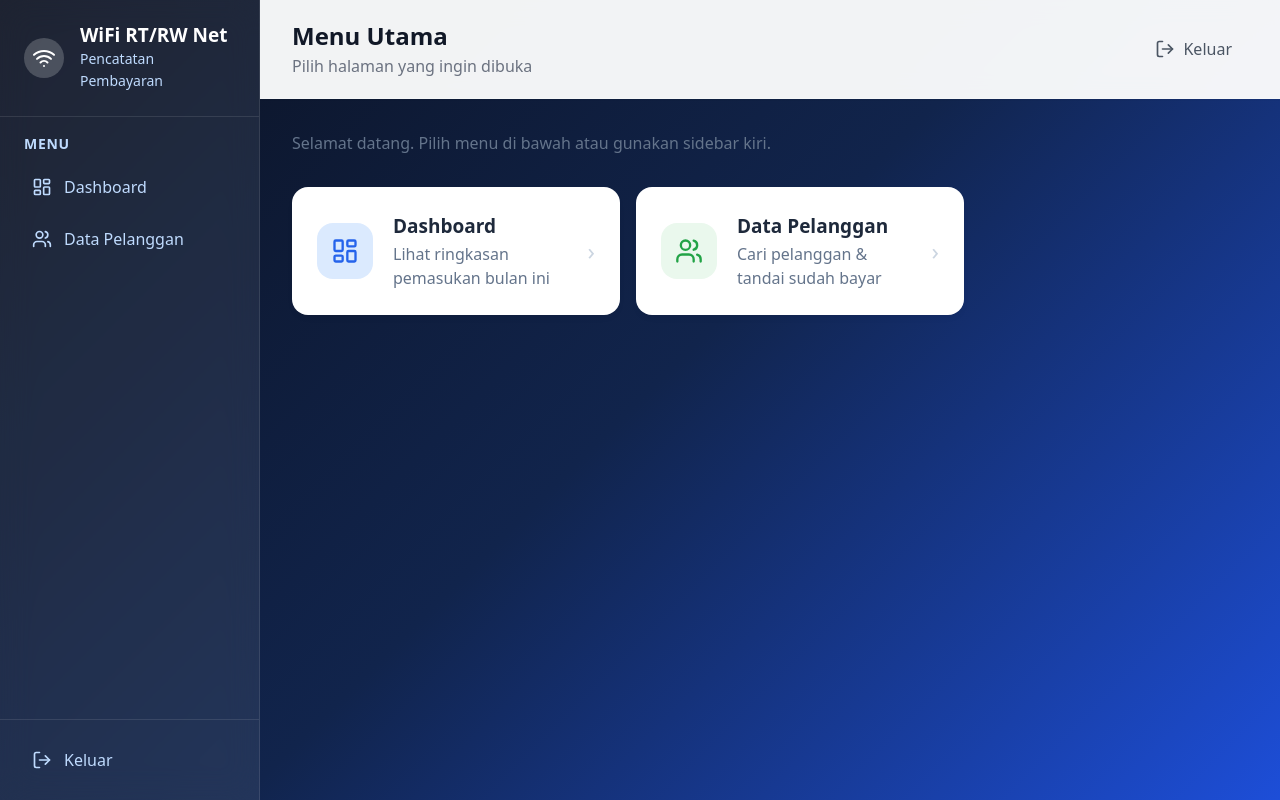
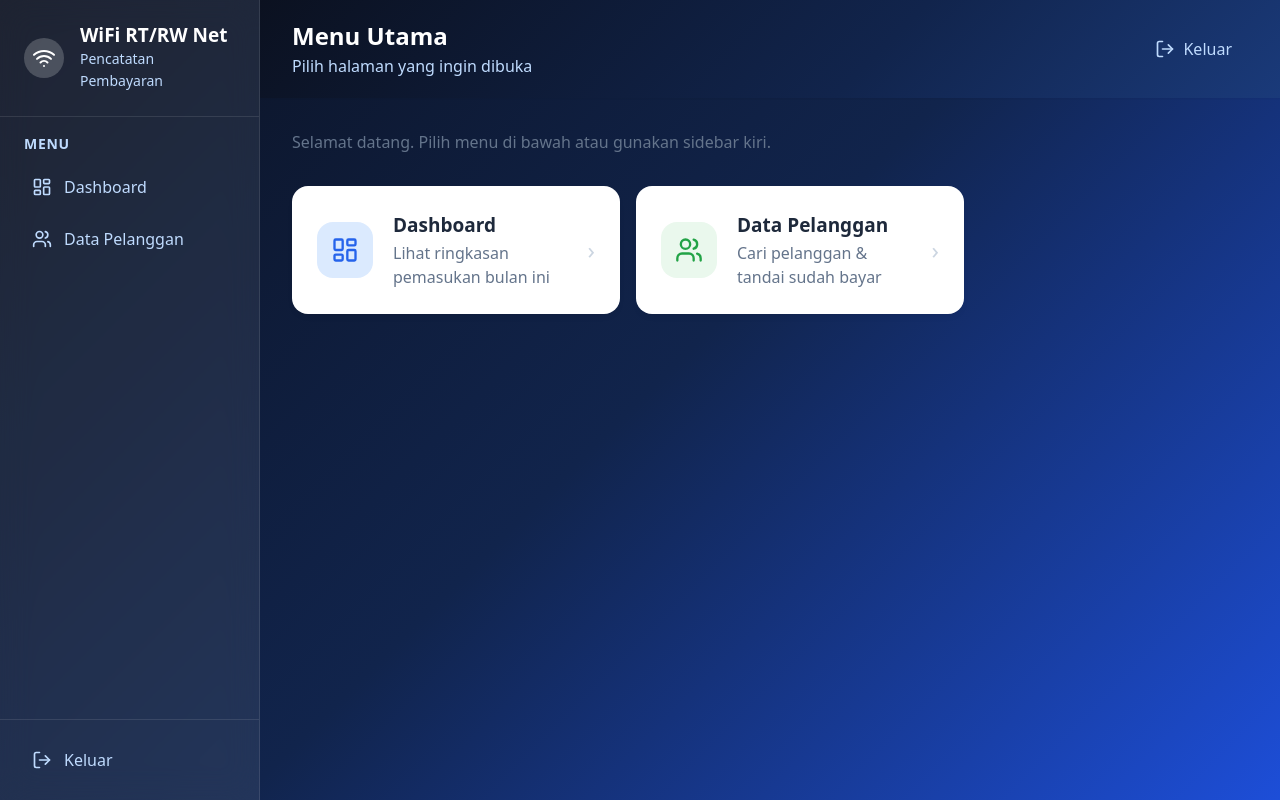
Before and after one commit to farhanmualif/simple-customer-manajement, a Next.js app: page /menu in a window 1280 px wide. Built offline with nearby package versions, Linux system fonts and the light colour scheme.

Commit message:
feat: topbar warna navy matching sidebar + tombol lihat selengkapnya di 2 tabel

```diff
--- a/app/dashboard/page.tsx
+++ b/app/dashboard/page.tsx
@@ -54,20 +54,20 @@ function PeriodeNav({
   bulan: number; tahun: number; onChange: (b: number, t: number) => void;
 }) {
   return (
-    <div className="flex items-center bg-gray-50 rounded-lg border border-gray-200 px-1 py-1">
+    <div className="flex items-center bg-white/10 border border-white/20 rounded-lg px-1 py-1">
       <button
         onClick={() => { const p = geserBulan(bulan, tahun, -1); onChange(p.bulan, p.tahun); }}
-        className="p-2 text-gray-400 hover:text-gray-600 rounded transition-colors"
+        className="p-2 text-white/70 hover:text-white rounded transition-colors"
         aria-label="Bulan sebelumnya"
       >
         <ChevronLeft className="w-4 h-4" />
       </button>
-      <span className="px-3 font-medium text-gray-700 text-sm min-w-[120px] text-center select-none">
+      <span className="px-3 font-medium text-white text-sm min-w-[120px] text-center select-none">
         {formatBulanTahun(bulan, tahun)}
       </span>
       <button
         onClick={() => { const p = geserBulan(bulan, tahun, 1); onChange(p.bulan, p.tahun); }}
-        className="p-2 text-gray-400 hover:text-gray-600 rounded transition-colors"
+        className="p-2 text-white/70 hover:text-white rounded transition-colors"
         aria-label="Bulan berikutnya"
       >
         <ChevronRight className="w-4 h-4" />
@@ -138,6 +138,15 @@ function TabelBelumBayar({ bulan, tahun, refreshKey, isLoading }: { bulan: numbe
           </tbody>
         </table>
       </div>
+      {/* Lihat selengkapnya */}
+      <div className="mt-4 pt-3 border-t border-gray-100">
+        <button
+          onClick={() => router.push(`/pelanggan?bulan=${bulan}&tahun=${tahun}&filter=belum_bayar`)}
+          className="w-full text-center text-sm font-semibold text-brand hover:underline py-1"
+        >
+          Lihat selengkapnya →
+        </button>
+      </div>
     </div>
   );
 }
@@ -206,6 +215,15 @@ function TabelSudahBayar({ bulan, tahun, refreshKey, isLoading }: { bulan: numbe
           </tbody>
         </table>
       </div>
+      {/* Lihat selengkapnya */}
+      <div className="mt-4 pt-3 border-t border-gray-100">
+        <button
+          onClick={() => router.push(`/pelanggan?bulan=${bulan}&tahun=${tahun}&filter=lunas`)}
+          className="w-full text-center text-sm font-semibold text-brand hover:underline py-1"
+        >
+          Lihat selengkapnya →
+        </button>
+      </div>
     </div>
   );
 }
@@ -259,7 +277,7 @@ function DashboardContent() {
       <button
         onClick={() => fetchData(periode.bulan, periode.tahun)}
         disabled={loading}
-        className="p-2.5 bg-gray-50 border border-gray-200 rounded-lg text-gray-600 hover:bg-gray-100 transition-colors disabled:opacity-50"
+        className="p-2.5 bg-white/10 border border-white/20 rounded-lg text-white hover:bg-white/20 transition-colors disabled:opacity-50"
         aria-label="Perbarui"
       >
         <RefreshCw className={`w-5 h-5 ${loading ? "animate-spin" : ""}`} />
--- a/components/AppShell.tsx
+++ b/components/AppShell.tsx
@@ -161,12 +161,15 @@ export function AppShell({
       />
 
       <div className="flex-1 flex flex-col min-w-0 overflow-hidden">
-        {/* Header */}
-        <header className="bg-white/95 backdrop-blur-md border-b border-white/20 shadow-sm px-4 lg:px-8 py-4 lg:py-5 flex items-center gap-3 sticky top-0 z-30">
+        {/* Header — warna sama dengan sidebar: navy dark gradient */}
+        <header
+          className="px-4 lg:px-8 py-4 lg:py-5 flex items-center gap-3 sticky top-0 z-30 shadow-sm"
+          style={{ background: "linear-gradient(135deg, #0B1120 0%, #11244C 60%, #1a3a7a 100%)" }}
+        >
           {/* Hamburger — mobile only */}
           <button
             onClick={() => setDrawerOpen(true)}
-            className="lg:hidden w-10 h-10 rounded-lg bg-gray-100 flex items-center justify-center shrink-0 text-gray-600 active:bg-gray-200 transition-colors"
+            className="lg:hidden w-10 h-10 rounded-lg bg-white/10 flex items-center justify-center shrink-0 text-white active:bg-white/20 transition-colors"
             aria-label="Buka menu"
           >
             <Menu className="w-5 h-5" />
@@ -174,9 +177,9 @@ export function AppShell({
 
           {/* Page title */}
           <div className="flex-1 min-w-0">
-            <h2 className="text-xl lg:text-2xl font-bold text-gray-900 truncate">{pageTitle}</h2>
+            <h2 className="text-xl lg:text-2xl font-bold text-white truncate">{pageTitle}</h2>
             {pageSubtitle && (
-              <p className="text-sm text-gray-500 mt-0.5 truncate">{pageSubtitle}</p>
+              <p className="text-sm text-blue-200 mt-0.5 truncate">{pageSubtitle}</p>
             )}
           </div>
 
@@ -189,7 +192,7 @@ export function AppShell({
           <button
             onClick={handleLogout}
             disabled={loggingOut}
-            className="hidden lg:flex items-center gap-2 px-4 py-2.5 text-gray-600 hover:text-gray-900 text-sm font-medium transition-colors disabled:opacity-50"
+            className="hidden lg:flex items-center gap-2 px-4 py-2.5 text-blue-200 hover:text-white text-sm font-medium transition-colors disabled:opacity-50"
           >
             <LogOut className="w-5 h-5" />
             <span>Keluar</span>
```
